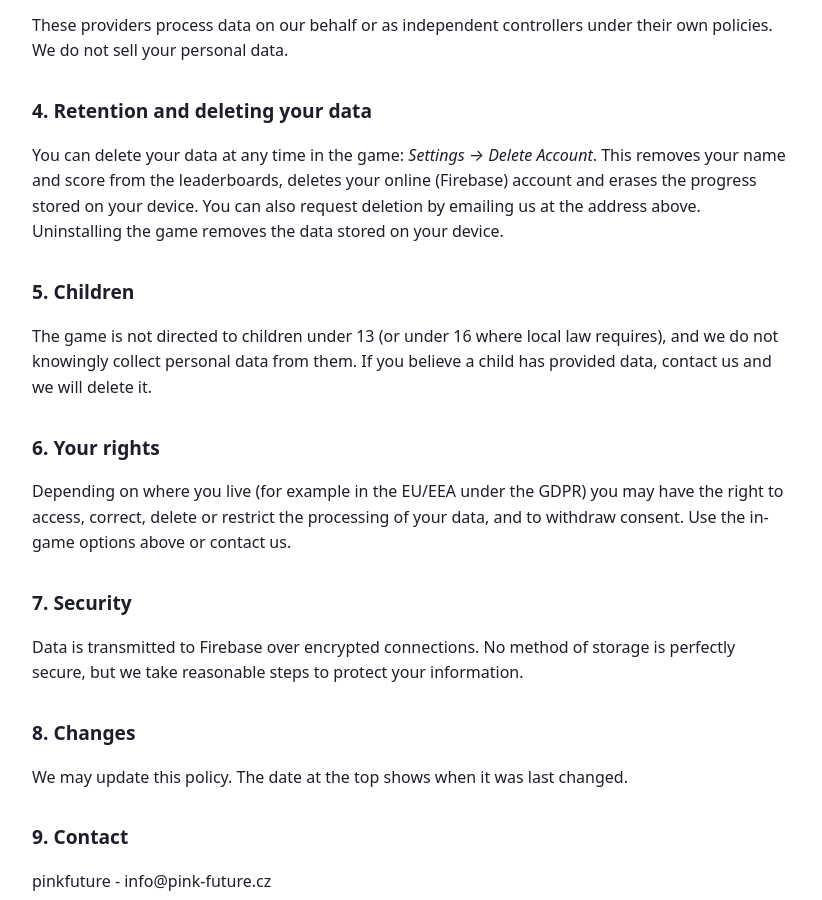
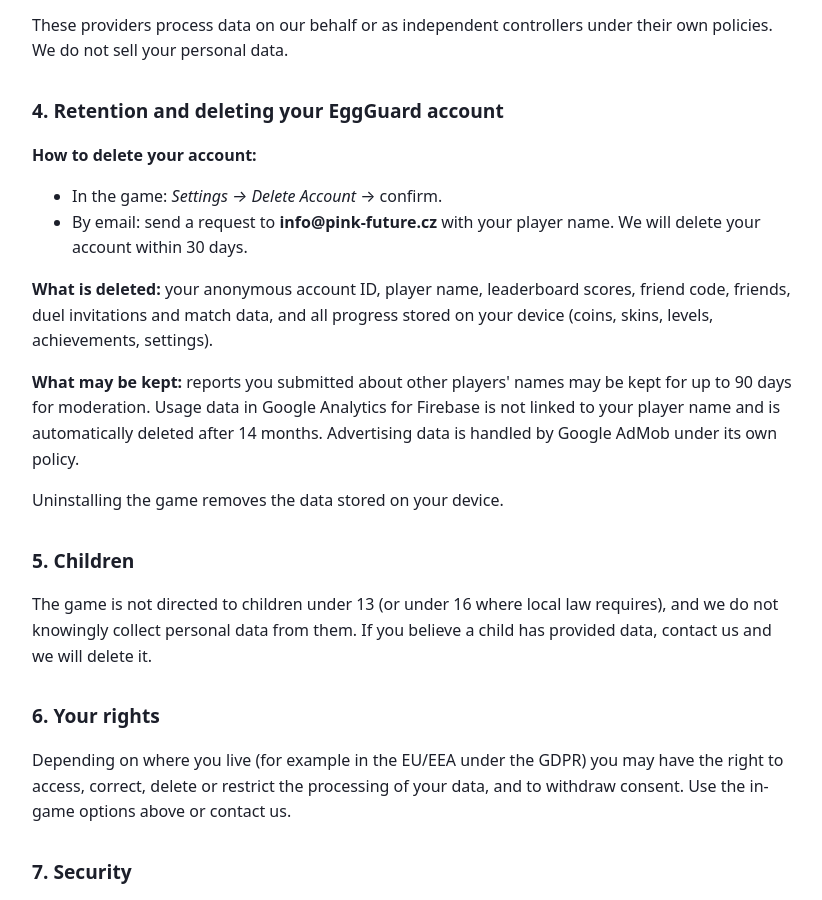
Before and after one commit to Robin-Zedek/eggguard-privacy, a plain HTML site: page index.html in a window 1280 px wide. Shown: the part 1476-2376 px from the top of the page, without its empty margins (228-1050 px from the left). Drawn offline with Linux system fonts and the light colour scheme.

Commit message:
Update section 4: retention and account deletion details
Co-Authored-By: Claude Opus 5.5 <noreply@anthropic.com>

```diff
--- a/index.html
+++ b/index.html
@@ -13,7 +13,7 @@
 </head>
 <body>
 <h1>EggGuard - Privacy Policy</h1>
-<p><strong>Last updated:</strong> 18 November 2026</p>
+<p><strong>Last updated:</strong> 21 November 2026</p>
 <p>This policy explains what information the mobile game <strong>EggGuard</strong> (package <code>com.RobinZedekApp.EggGuard</code>, "the game") collects and how it is used. The game is provided by <strong>pinkfuture</strong> ("we", "us"). Contact: <strong>info@pink-future.cz</strong>.</p>
 
 <h2>1. Information we collect</h2>
@@ -41,8 +41,15 @@
 </ul>
 <p>These providers process data on our behalf or as independent controllers under their own policies. We do not sell your personal data.</p>
 
-<h2>4. Retention and deleting your data</h2>
-<p>You can delete your data at any time in the game: <em>Settings &rarr; Delete Account</em>. This removes your name and score from the leaderboards, deletes your online (Firebase) account and erases the progress stored on your device. You can also request deletion by emailing us at the address above. Uninstalling the game removes the data stored on your device.</p>
+<h2>4. Retention and deleting your EggGuard account</h2>
+<p><strong>How to delete your account:</strong></p>
+<ul>
+<li>In the game: <em>Settings &rarr; Delete Account</em> &rarr; confirm.</li>
+<li>By email: send a request to <strong>info@pink-future.cz</strong> with your player name. We will delete your account within 30 days.</li>
+</ul>
+<p><strong>What is deleted:</strong> your anonymous account ID, player name, leaderboard scores, friend code, friends, duel invitations and match data, and all progress stored on your device (coins, skins, levels, achievements, settings).</p>
+<p><strong>What may be kept:</strong> reports you submitted about other players' names may be kept for up to 90 days for moderation. Usage data in Google Analytics for Firebase is not linked to your player name and is automatically deleted after 14 months. Advertising data is handled by Google AdMob under its own policy.</p>
+<p>Uninstalling the game removes the data stored on your device.</p>
 
 <h2>5. Children</h2>
 <p>The game is not directed to children under 13 (or under 16 where local law requires), and we do not knowingly collect personal data from them. If you believe a child has provided data, contact us and we will delete it.</p>
```
